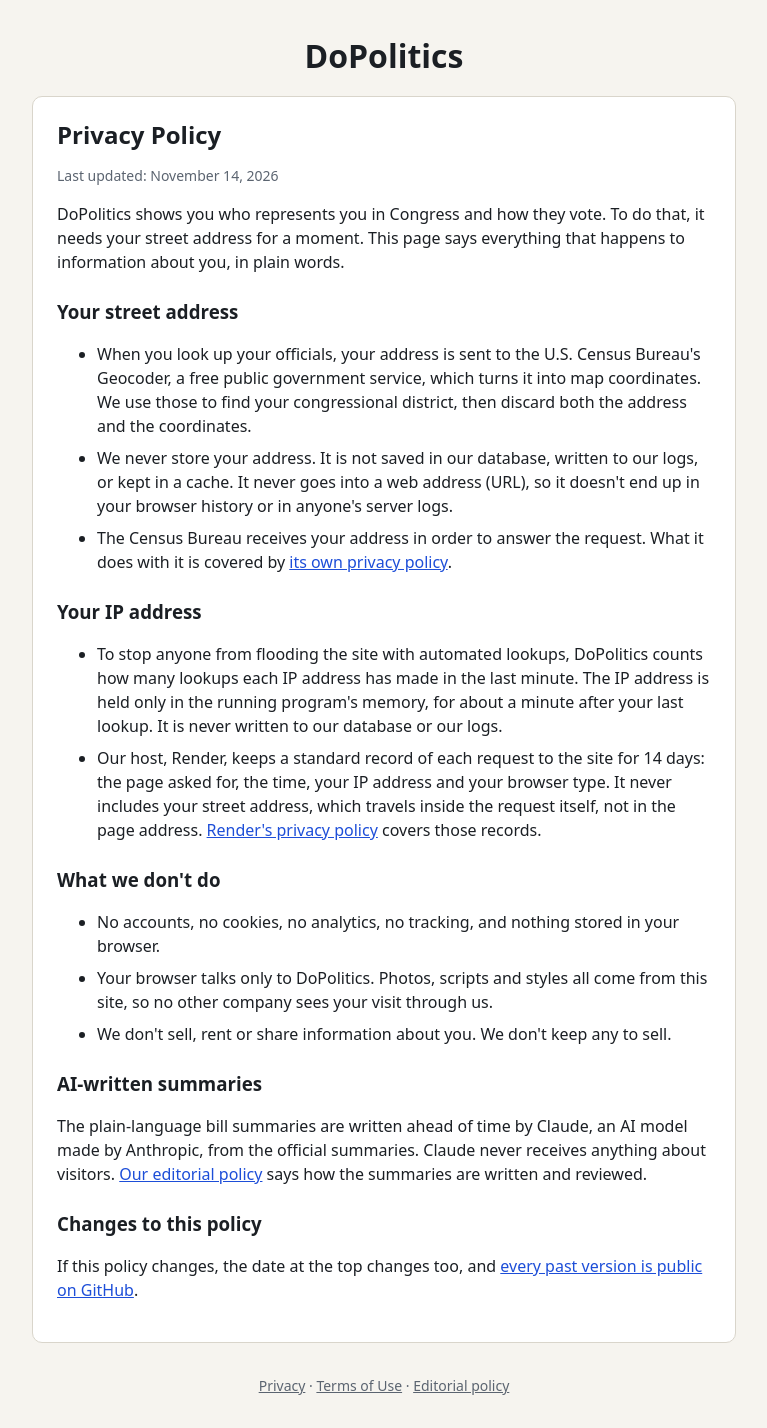
After one commit to jrwiegsDev/do-politics, a FastAPI app: template app/templates/privacy.html in a window 1280 px wide. The commit adds this page. Shown: the whole page, without its empty margins (256-1023 px from the left). Run offline with FastAPI, Linux system fonts and the light colour scheme; the template is opened without the code that fills it, so the values that code supplies are empty; some libraries are stand-ins or nearby versions.

Commit message:
feat: add a privacy policy and terms of use, linked in the footer (#38)
The footer's one-line address promise becomes links to two new pages.
The privacy policy says where the address goes (the Census Geocoder,
then discarded), how the rate limiter holds IP addresses in memory for
about a minute, what Render's request logs keep for 14 days, and that
the site sets no cookies and runs no analytics. The terms of use say to
check official sources and that unreviewed summaries are marked. Their
Questions sections appear once a contact email is set.

```diff
--- a/app/pages.py
+++ b/app/pages.py
@@ -29,6 +29,11 @@ from ingest.congress import today_in_washington
 
 # How many votes the member tile shows at a time.
 PAGE_SIZE = 20
+
+# Where visitors send questions about the privacy policy and terms of use.
+# While it is empty, the pages leave out their Questions section; it must be
+# set before launch.
+CONTACT_EMAIL = ""
 
 # Congress works on Eastern time, so that is the day a vote is said to be on.
 EASTERN = ZoneInfo("America/New_York")
@@ -107,6 +112,22 @@ def message(
 def index(request: Request) -> HTMLResponse:
     """Return the whole page: the greeting and the address tile."""
     return templates.TemplateResponse(request, "index.html")
+
+
+@router.get("/privacy")
+def privacy(request: Request) -> HTMLResponse:
+    """Return the privacy policy: what happens to information about a visitor."""
+    return templates.TemplateResponse(
+        request, "privacy.html", {"contact_email": CONTACT_EMAIL}
+    )
+
+
+@router.get("/terms")
+def terms(request: Request) -> HTMLResponse:
+    """Return the terms of use."""
+    return templates.TemplateResponse(
+        request, "terms.html", {"contact_email": CONTACT_EMAIL}
+    )
 
 
 @router.get("/tiles/clear")
--- a/app/static/style.css
+++ b/app/static/style.css
@@ -34,7 +34,9 @@ body {
   transition: padding-top 0.4s ease;
 }
 
-.page:has(#officials-tile:not(:empty)) {
+/* After a lookup, and on the policy pages, the page starts near the top. */
+.page:has(#officials-tile:not(:empty)),
+.page:has(.policy) {
   padding-top: 2rem;
 }
 
@@ -51,11 +53,48 @@ body {
   color: var(--muted);
 }
 
+.site-header h1 a {
+  color: inherit;
+  text-decoration: none;
+}
+
 .site-footer {
   margin-top: 2rem;
   text-align: center;
   color: var(--muted);
   font-size: 0.875rem;
+}
+
+.site-footer a {
+  color: inherit;
+}
+
+/* The privacy policy and terms of use: one readable column of text. */
+.policy {
+  max-width: 44rem;
+  margin: 0 auto;
+  padding: 1.25rem 1.5rem 1.5rem;
+  border: 1px solid var(--line);
+  border-radius: var(--radius);
+  background: var(--tile);
+}
+
+.policy h2 {
+  margin-top: 0;
+}
+
+.policy h3 {
+  margin: 1.5rem 0 0.5rem;
+}
+
+.policy-date {
+  margin-top: -0.5rem;
+  color: var(--muted);
+  font-size: 0.875rem;
+}
+
+.policy li + li {
+  margin-top: 0.5rem;
 }
 
 /* The tiles. One column to start with. When the member tile holds anything,
--- a/app/templates/base.html
+++ b/app/templates/base.html
@@ -10,11 +10,15 @@
 <body>
   <div class="page">
     <header class="site-header">
-      <h1>DoPolitics</h1>
+      <h1><a href="/">DoPolitics</a></h1>
     </header>
     {% block content %}{% endblock %}
     <footer class="site-footer">
-      <p>Addresses are used once to find a district and are never stored.</p>
+      <nav aria-label="Policies">
+        <a href="/privacy">Privacy</a> ·
+        <a href="/terms">Terms of Use</a> ·
+        <a href="https://github.com/jrwiegsDev/do-politics/blob/main/docs/editorial-policy.md" rel="noopener">Editorial policy</a>
+      </nav>
     </footer>
   </div>
 </body>
--- /dev/null
+++ b/app/templates/privacy.html
@@ -0,0 +1,87 @@
+{% extends "base.html" %}
+
+{% block title %}Privacy Policy · DoPolitics{% endblock %}
+
+{% block content %}
+<main class="policy">
+  <h2>Privacy Policy</h2>
+  <p class="policy-date">Last updated: November 14, 2026</p>
+
+  <p>
+    DoPolitics shows you who represents you in Congress and how they vote. To
+    do that, it needs your street address for a moment. This page says
+    everything that happens to information about you, in plain words.
+  </p>
+
+  <h3>Your street address</h3>
+  <ul>
+    <li>
+      When you look up your officials, your address is sent to the U.S. Census
+      Bureau's Geocoder, a free public government service, which turns it into
+      map coordinates. We use those to find your congressional district, then
+      discard both the address and the coordinates.
+    </li>
+    <li>
+      We never store your address. It is not saved in our database, written to
+      our logs, or kept in a cache. It never goes into a web address (URL), so it
+      doesn't end up in your browser history or in anyone's server logs.
+    </li>
+    <li>
+      The Census Bureau receives your address in order to answer the request.
+      What it does with it is covered by
+      <a href="https://www.census.gov/about/policies/privacy/privacy-policy.html" rel="noopener">its own privacy policy</a>.
+    </li>
+  </ul>
+
+  <h3>Your IP address</h3>
+  <ul>
+    <li>
+      To stop anyone from flooding the site with automated lookups, DoPolitics
+      counts how many lookups each IP address has made in the last minute. The
+      IP address is held only in the running program's memory, for about a
+      minute after your last lookup. It is never written to our database or
+      our logs.
+    </li>
+    <li>
+      Our host, Render, keeps a standard record of each request to the site for
+      14 days: the page asked for, the time, your IP address and your browser
+      type. It never includes your street address, which travels inside the
+      request itself, not in the page address.
+      <a href="https://render.com/privacy" rel="noopener">Render's privacy policy</a>
+      covers those records.
+    </li>
+  </ul>
+
+  <h3>What we don't do</h3>
+  <ul>
+    <li>No accounts, no cookies, no analytics, no tracking, and nothing stored in your browser.</li>
+    <li>
+      Your browser talks only to DoPolitics. Photos, scripts and styles all come
+      from this site, so no other company sees your visit through us.
+    </li>
+    <li>We don't sell, rent or share information about you. We don't keep any to sell.</li>
+  </ul>
+
+  <h3>AI-written summaries</h3>
+  <p>
+    The plain-language bill summaries are written ahead of time by Claude, an
+    AI model made by Anthropic, from the official summaries. Claude never
+    receives anything about visitors.
+    <a href="https://github.com/jrwiegsDev/do-politics/blob/main/docs/editorial-policy.md" rel="noopener">Our editorial policy</a>
+    says how the summaries are written and reviewed.
+  </p>
+
+  <h3>Changes to this policy</h3>
+  <p>
+    If this policy changes, the date at the top changes too, and
+    <a href="https://github.com/jrwiegsDev/do-politics/commits/main/app/templates/privacy.html" rel="noopener">every past version is public on GitHub</a>.
+  </p>
+
+  {% if contact_email %}
+  <h3>Questions</h3>
+  <p>
+    Email <a href="mailto:{{ contact_email }}">{{ contact_email }}</a>.
+  </p>
+  {% endif %}
+</main>
+{% endblock %}
```
Also changed, not shown: app/templates/terms.html (added, +73 -0 lines), tests/test_pages.py (+75 -3 lines), README.md.
